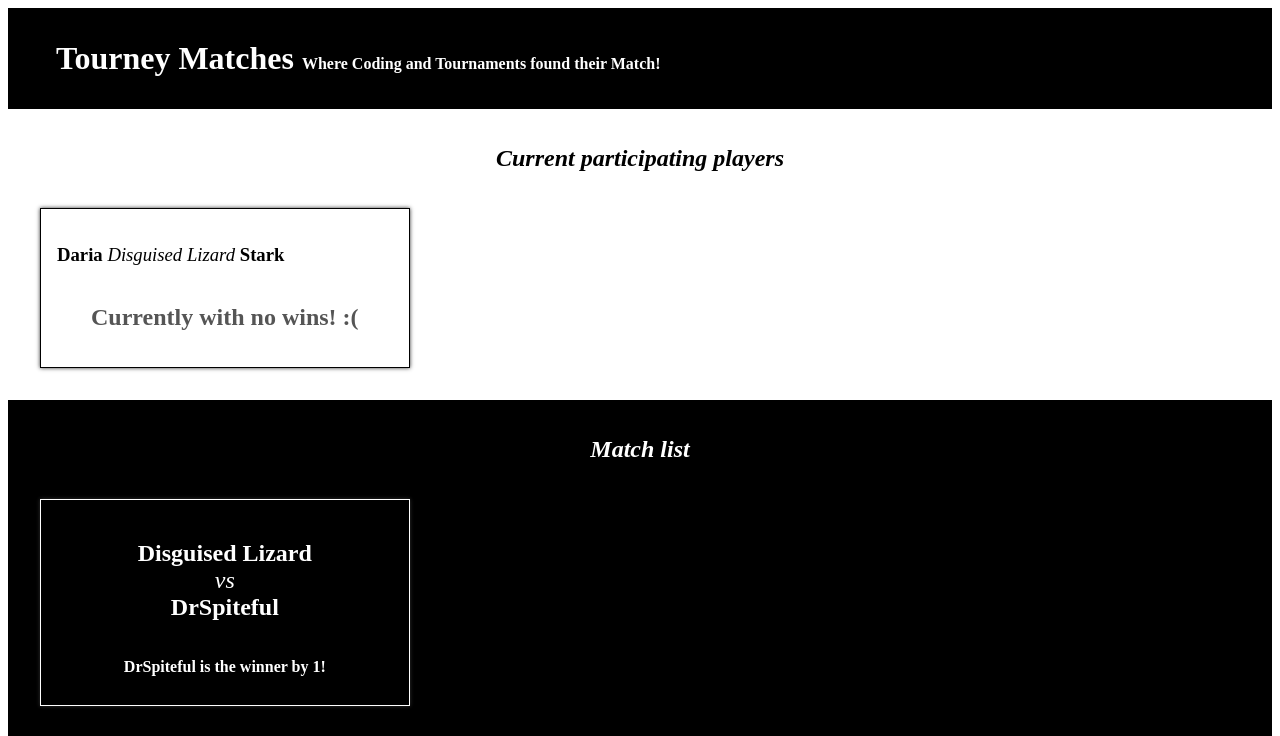
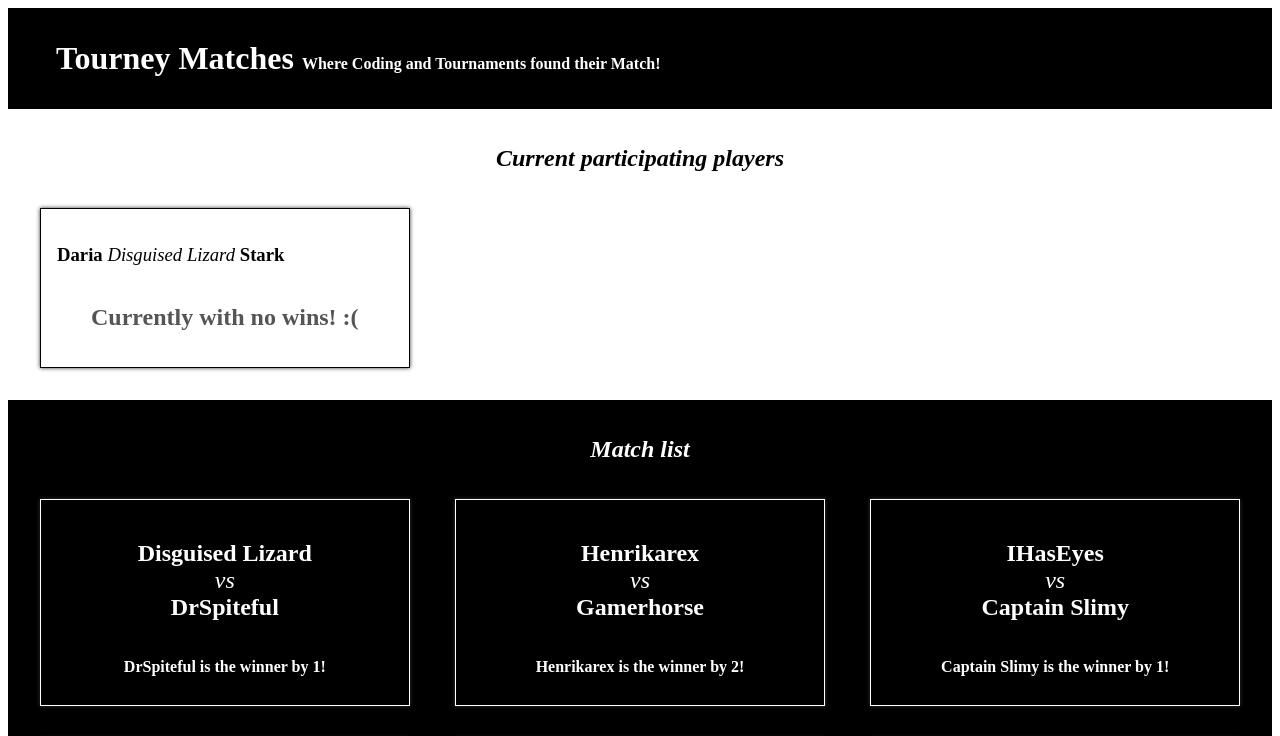
Before and after one commit to alisonharman/tourney_matches, a React (Create React App) app: page / in a window 1280 px wide. Shown: the top 736 px of the page. Built offline with nearby package versions, Linux system fonts and the light colour scheme.

Commit message:
iterate through matches to display them all

```diff
--- a/src/components/MatchList.js
+++ b/src/components/MatchList.js
@@ -5,10 +5,16 @@
 
   const oneMatch = props.matchData[0];
 
+  const matches = props.matchData.map(match => {
+    return (
+    <Match key={match.matchNumber} players={match.players} winner={match.winner} scoreDifference={match.scoreDifference}/>
+    );
+  });
+
   return (
     <section className="PlayerList MatchList">
       <h1>Match list</h1>
-      < Match players={oneMatch.players} winner={oneMatch.winner} scoreDifference={oneMatch.scoreDifference} />
+      {matches}
     </section>
   );
 }
```
